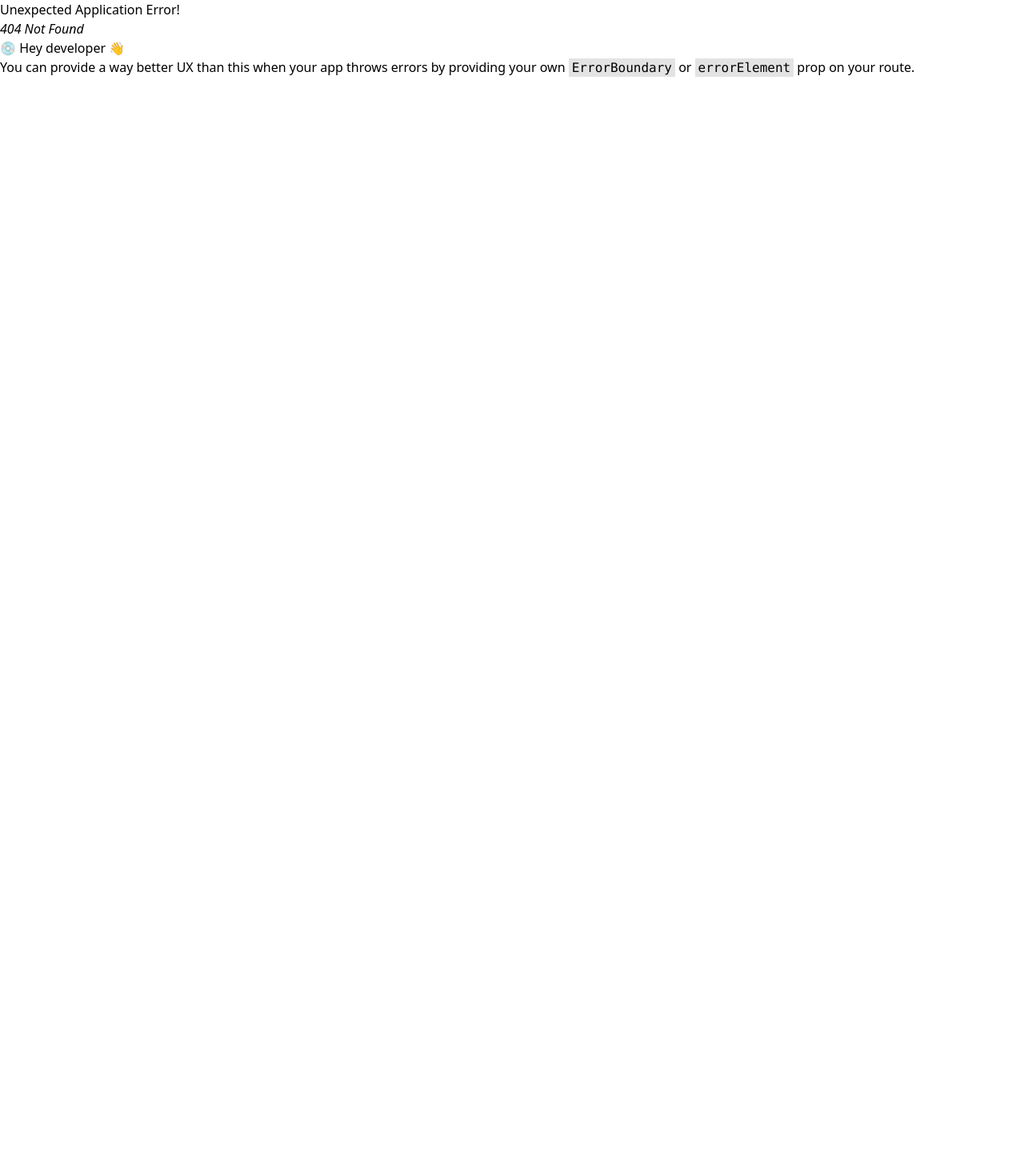
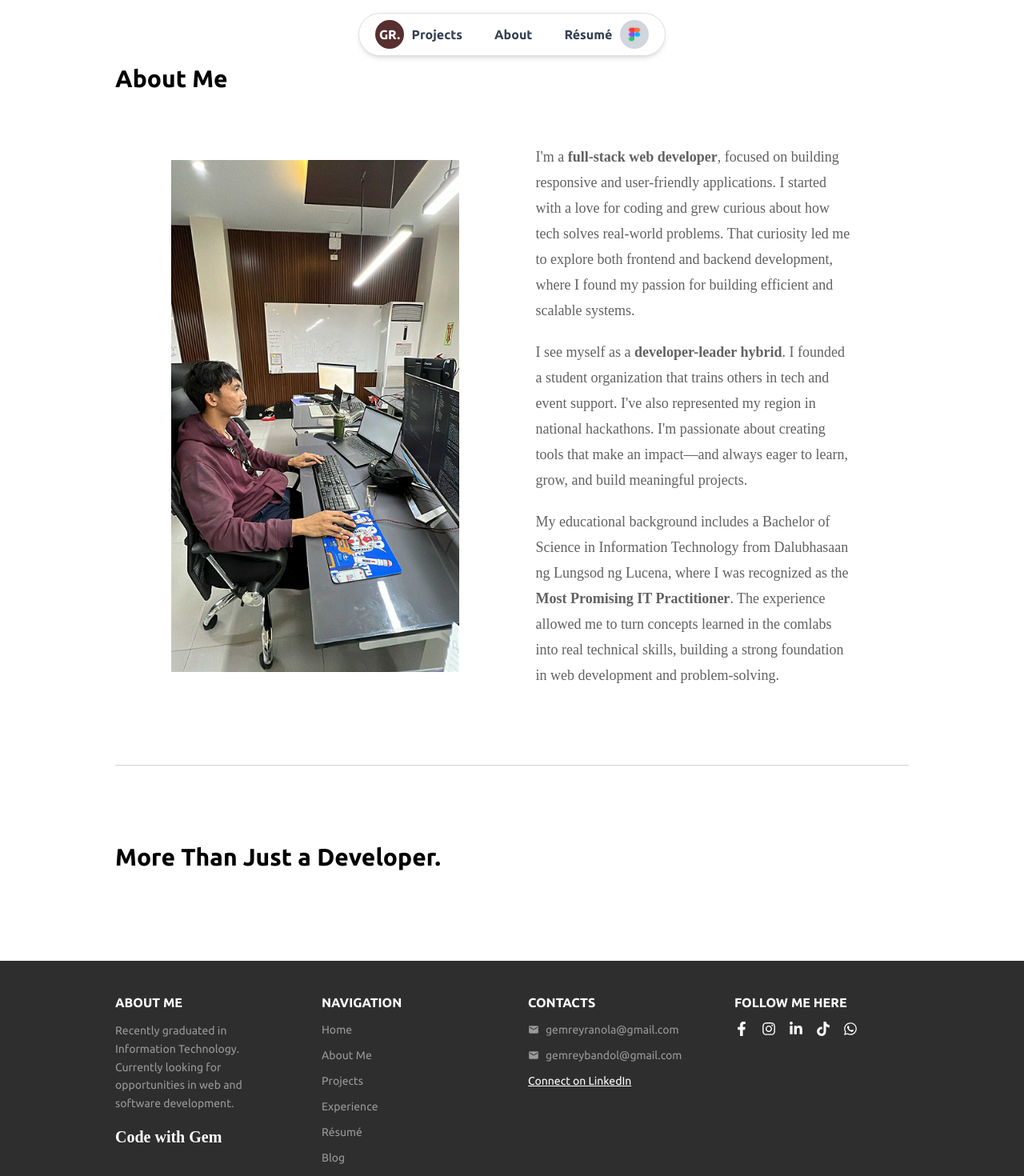
Before and after one commit to gemrey13/gemrey13.github.io, a React (Vite) app: page /about-me in a window 1280 px wide. Before the commit this address had no page. Shown: the top 1470 px of the page at 80% size. Before the commit the page ends 800 px from the top, so only its background shows below. Built offline with nearby package versions, Linux system fonts and the light colour scheme; a web font is replaced by a local one.

Commit message:
Add AboutMe section with dynamic content and improve routing structure

```diff
--- /dev/null
+++ b/src/components/list/AboutMeInfo.tsx
@@ -0,0 +1,61 @@
+import CodingPic from "../../assets/photos/Gem Coding.png";
+import { motion } from "framer-motion";
+
+const AboutMeInfo = () => {
+  return (
+   <div className="font-droid text-secondary my-6 flex flex-col-reverse items-center justify-center md:my-16 md:flex-row md:space-x-24">
+        <motion.img
+          src={CodingPic}
+          alt="Gem Coding in a desktop environment"
+          className="h-auto w-fit object-scale-down md:h-[40em]"
+          whileInView={{ opacity: 1, x: 0 }}
+            initial={{ opacity: 0, x: -100 }}
+            transition={{ duration: 1 }}
+        />
+        <article className="flex flex-col space-y-5 md:w-[40%] md:text-lg/8 overflow-hidden">
+          <motion.p
+            whileInView={{ opacity: 1, x: 0 }}
+            initial={{ opacity: 0, x: 100 }}
+            transition={{ duration: 1 }}
+          >
+            I'm a <span className="font-bold">full-stack web developer</span>,
+            focused on building responsive and user-friendly applications. I
+            started with a love for coding and grew curious about how tech
+            solves real-world problems. That curiosity led me to explore both
+            frontend and backend development, where I found my passion for
+            building efficient and scalable systems.
+          </motion.p>
+
+          <motion.p
+            whileInView={{ opacity: 1, x: 0 }}
+            initial={{ opacity: 0, x: 100 }}
+            transition={{ duration: 1 }}
+          >
+            I see myself as a{" "}
+            <span className="font-bold">developer-leader hybrid</span>. I
+            founded a student organization that trains others in tech and event
+            support. I've also represented my region in national hackathons. I'm
+            passionate about creating tools that make an impact—and always eager
+            to learn, grow, and build meaningful projects.
+          </motion.p>
+
+          <motion.p
+            whileInView={{ opacity: 1, x: 0 }}
+            initial={{ opacity: 0, x: 100 }}
+            transition={{ duration: 1 }}
+            className="pb-4 md:pb-0"
+          >
+            My educational background includes a Bachelor of Science in
+            Information Technology from Dalubhasaan ng Lungsod ng Lucena, where
+            I was recognized as the{" "}
+            <span className="font-bold">Most Promising IT Practitioner</span>.
+            The experience allowed me to turn concepts learned in the comlabs
+            into real technical skills, building a strong foundation in web
+            development and problem-solving.
+          </motion.p>
+        </article>
+      </div>
+  )
+}
+
+export default AboutMeInfo
--- a/src/components/sections/AboutMeSection.tsx
+++ b/src/components/sections/AboutMeSection.tsx
@@ -1,6 +1,5 @@
 import Title from "../ui/Title";
-import CodingPic from "../../assets/photos/Gem Coding.png";
-import { motion } from "framer-motion";
+import AboutMeInfo from "../list/AboutMeInfo";
 
 const AboutMeSection = () => {
   return (
@@ -10,58 +9,7 @@ const AboutMeSection = () => {
         linkTitle="Get to know me more"
         internalLink="asdas"
       />
-      <div className="font-droid text-secondary my-6 flex flex-col-reverse items-center justify-center md:my-16 md:flex-row md:space-x-24">
-        <motion.img
-          src={CodingPic}
-          alt="Gem Coding in a desktop environment"
-          className="h-auto w-fit object-scale-down md:h-[40em]"
-          whileInView={{ opacity: 1, x: 0 }}
-            initial={{ opacity: 0, x: -100 }}
-            transition={{ duration: 1 }}
-        />
-        <article className="flex flex-col space-y-5 md:w-[40%] md:text-lg/8 overflow-hidden">
-          <motion.p
-            whileInView={{ opacity: 1, x: 0 }}
-            initial={{ opacity: 0, x: 100 }}
-            transition={{ duration: 1 }}
-          >
-            I'm a <span className="font-bold">full-stack web developer</span>,
-            focused on building responsive and user-friendly applications. I
-            started with a love for coding and grew curious about how tech
-            solves real-world problems. That curiosity led me to explore both
-            frontend and backend development, where I found my passion for
-            building efficient and scalable systems.
-          </motion.p>
-
-          <motion.p
-            whileInView={{ opacity: 1, x: 0 }}
-            initial={{ opacity: 0, x: 100 }}
-            transition={{ duration: 1 }}
-          >
-            I see myself as a{" "}
-            <span className="font-bold">developer-leader hybrid</span>. I
-            founded a student organization that trains others in tech and event
-            support. I've also represented my region in national hackathons. I'm
-            passionate about creating tools that make an impact—and always eager
-            to learn, grow, and build meaningful projects.
-          </motion.p>
-
-          <motion.p
-            whileInView={{ opacity: 1, x: 0 }}
-            initial={{ opacity: 0, x: 100 }}
-            transition={{ duration: 1 }}
-            className="pb-4 md:pb-0"
-          >
-            My educational background includes a Bachelor of Science in
-            Information Technology from Dalubhasaan ng Lungsod ng Lucena, where
-            I was recognized as the{" "}
-            <span className="font-bold">Most Promising IT Practitioner</span>.
-            The experience allowed me to turn concepts learned in the comlabs
-            into real technical skills, building a strong foundation in web
-            development and problem-solving.
-          </motion.p>
-        </article>
-      </div>
+      <AboutMeInfo />
     </section>
   );
 };
--- /dev/null
+++ b/src/components/sections/MoreDetailsSection.tsx
@@ -0,0 +1,11 @@
+import Title from "../ui/Title"
+
+const MoreDetailsSection = () => {
+  return (
+    <section>
+      <Title header="More Than Just a Developer." />
+    </section>
+  )
+}
+
+export default MoreDetailsSection
--- /dev/null
+++ b/src/pages/AboutMe.tsx
@@ -0,0 +1,17 @@
+import AboutMeInfo from "../components/list/AboutMeInfo";
+import MoreDetailsSection from "../components/sections/MoreDetailsSection";
+
+const AboutMe = () => {
+  return (
+    <section className="mx-5 mt-14 md:mx-14 md:mt-20 lg:mx-36">
+      <h1 className="text-xl font-semibold md:text-3xl">About Me</h1>
+      <AboutMeInfo />
+
+      <hr className="my-14 border-gray-300 md:my-24" />
+
+      <MoreDetailsSection />
+    </section>
+  );
+};
+
+export default AboutMe;
--- a/src/routes.tsx
+++ b/src/routes.tsx
@@ -2,6 +2,7 @@ import { createBrowserRouter, createRoutesFromElements, Route } from "react-rout
 import Home from "./pages/Home";
 import MainLayout from "./layout/MainLayout";
 import Projects from "./pages/Projects";
+import AboutMe from "./pages/AboutMe";
 
 export const router = createBrowserRouter(
   createRoutesFromElements(
@@ -9,6 +10,7 @@ export const router = createBrowserRouter(
       <Route element={<MainLayout />}>
         <Route index element={<Home />} />
         <Route path="/projects" element={<Projects />} />
+        <Route path="/about-me" element={<AboutMe />} />
       </Route>
     </>
   )
```
